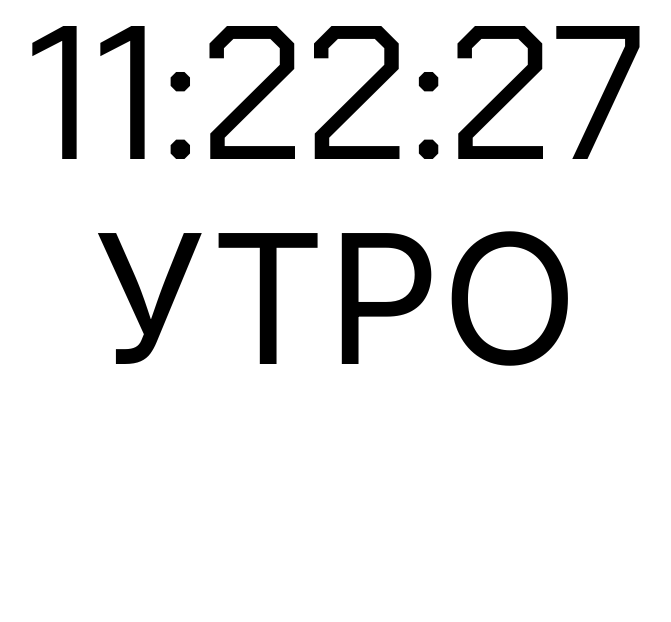
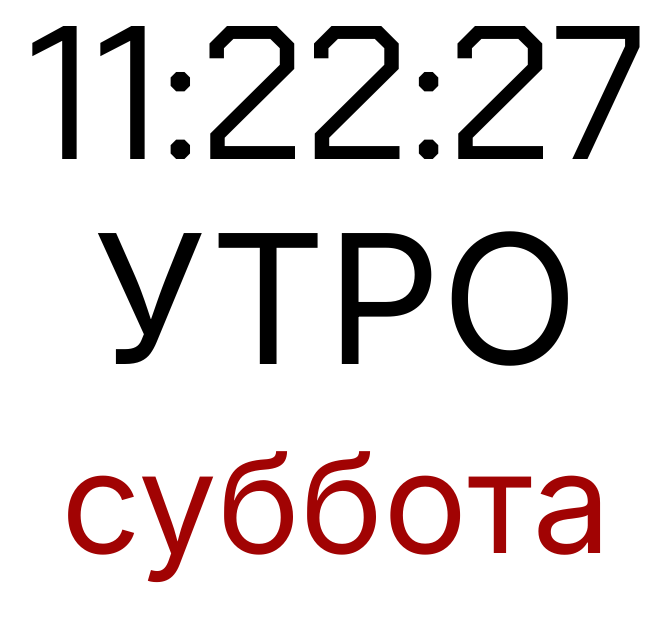
Before and after one commit to fromNullTo1/clockGranny, a plain HTML site: page index.html in a window 1280 px wide. Shown: the whole page, without its empty margins (304-975 px from the left). Drawn offline with Linux system fonts and the light colour scheme.

Commit message:
Update index.html

```diff
--- a/index.html
+++ b/index.html
@@ -13,6 +13,7 @@
         <div class="wrapper">
             <div id="time"></div>
             <div id="daytime"></div>
+            <div id="dayOfWeek"></div>
 
         </div>
         <script src="js/main.js"></script>
```
